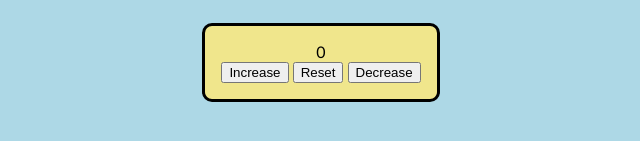
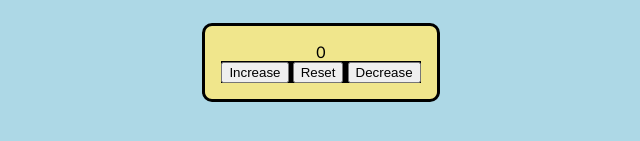
Before and after one commit to FadliSutaji/Basic-Js-1, a plain HTML site: page index.html in a window 1280 px wide. Shown: the part 161-302 px from the top of the page, without its empty margins (319-959 px from the left). Drawn offline with Linux system fonts and the light colour scheme.

Commit message:
index.html

```diff
--- a/index.html
+++ b/index.html
@@ -14,7 +14,7 @@
     </div>
     <div class="Kotak">
         <label id="Angka">0</label>
-        <div id="Tombol">
+        <div id="Tombol" class="Tombol">
             <button id="increaseButton">Increase</button>
             <button id="resetButton">Reset</button>
             <button id="decreaseButton">Decrease</button>
@@ -22,4 +22,5 @@
     </div>
     <script src="index.js"></script>
 </body>
+
 </html>
```
